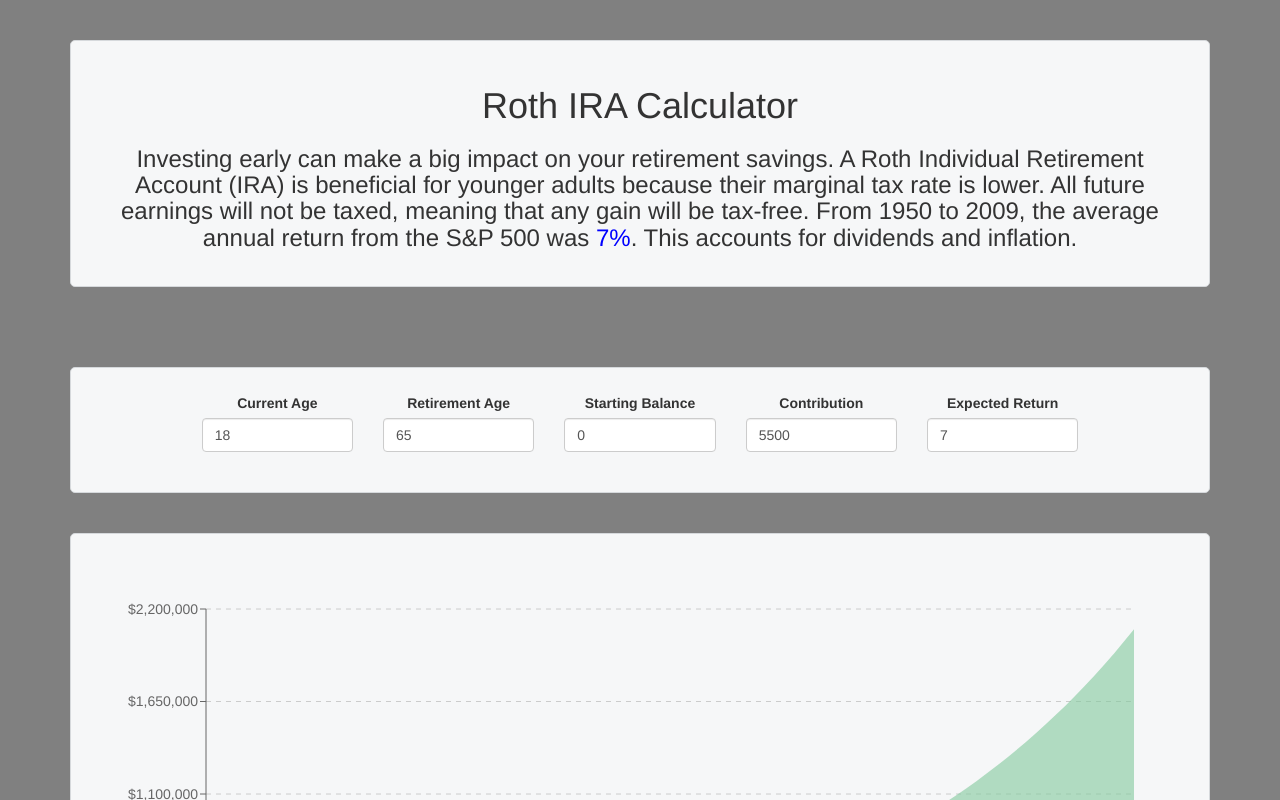
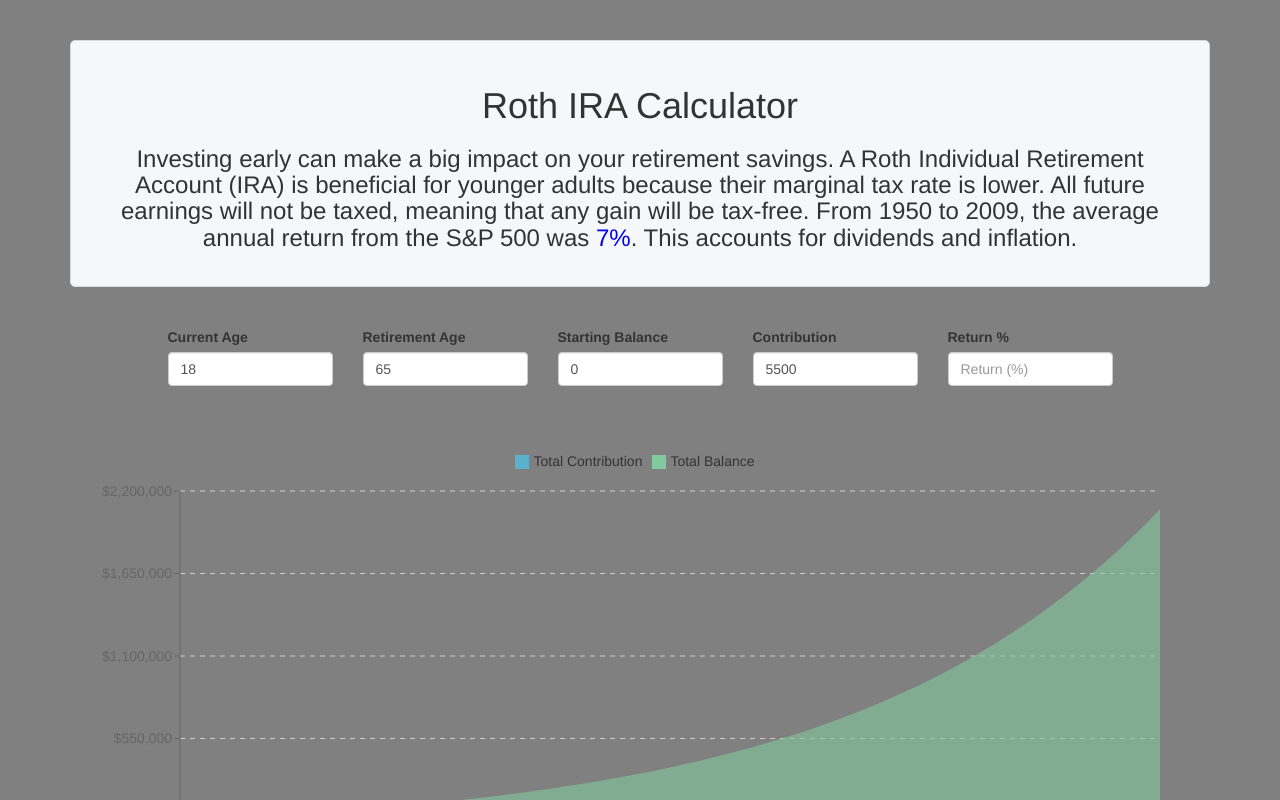
Before and after one commit to Truong-Henry/roth-ira-calculator, a React (Create React App) app: page / in a window 1280 px wide. Shown: the top 800 px of the page. Built offline with nearby package versions, Linux system fonts and the light colour scheme.

Commit message:
Combined graph and form into one part. Added legend to graph and total contribution data.

```diff
--- a/src/RothComponents/RothForm.js
+++ b/src/RothComponents/RothForm.js
@@ -5,7 +5,7 @@ function RothForm() {
   const { form, updateForm } = useContext(RothContext);
   return (
     <>
-      <div className="row justify-content-center align-items-center form-container">
+      <div className="row justify-content-center align-items-center">
         <form>
           <div className="col-md-1"></div>
           <div className="form-group col-xs-12 col-md-2">
@@ -13,13 +13,14 @@ function RothForm() {
               Current Age
             </label>
             <input
-              className="form-control mb-2 mr-sm-2"
+              className="form-control"
               name="currentAge"
               id="currentAge"
               type="number"
               value={form.currentAge}
               onChange={updateForm}
               min={0}
+              required
             />
           </div>
           <div className="form-group col-xs-12 col-md-2">
@@ -27,7 +28,7 @@ function RothForm() {
               Retirement Age
             </label>
             <input
-              className="form-control mb-2 mr-sm-2"
+              className="form-control"
               name="retirementAge"
               id="retirementAge"
               placeholder="Retirement Age"
@@ -43,7 +44,7 @@ function RothForm() {
               Starting Balance
             </label>
             <input
-              className="form-control mb-2 mr-sm-2"
+              className="form-control"
               name="startingBalance"
               id="startingBalance"
               placeholder="Starting Balance"
@@ -58,7 +59,7 @@ function RothForm() {
               Contribution
             </label>
             <input
-              className="form-control mb-2 mr-sm-2"
+              className="form-control"
               name="annualContribution"
               id="annualContribution"
               placeholder="Annual Contribution"
@@ -70,16 +71,16 @@ function RothForm() {
             />
           </div>
           <div className="form-group col-xs-12 col-md-2">
-            <label htmlFor="expectedReturn" className="control-label">
-              Expected Return
+            <label htmlFor="return" className="control-label">
+              Return %
             </label>
             <input
-              className="form-control mb-2 mr-sm-2"
-              name="expectedReturn"
-              id="expectedReturn"
-              placeholder="Expected Return (%)"
+              className="form-control"
+              name="return"
+              id="return"
+              placeholder="Return (%)"
               type="number"
-              value={form.expectedReturn}
+              value={form.return}
               onChange={updateForm}
               min={0}
               max={100}
--- a/src/RothComponents/RothGraph.js
+++ b/src/RothComponents/RothGraph.js
@@ -10,14 +10,17 @@ import {
   YAxis,
   Tooltip,
   Label,
+  Legend,
 } from "recharts";
 
 function RothGraph() {
   const { rothData } = useContext(RothContext);
+  const color = {
+    totalBalance: "#82ca9d",
+    totalContribution: "#5bb1cd",
+  };
 
-  const renderGraph = (
-    <div className="row graph-container">
-      <div className="col-sm">
+  return (
     <div className="roth-graph" width="100%" height="100%">
       <ResponsiveContainer width="100%" height="100%">
         <AreaChart
@@ -28,13 +31,37 @@ function RothGraph() {
           <XAxis dataKey="age" name="age">
             <Label value="Age" offset={-10} position="insideBottom" />
           </XAxis>
-              <YAxis
-                tickFormatter={(tick) => "$" + tick.toLocaleString()}
-              ></YAxis>
+          <YAxis tickFormatter={(tick) => "$" + tick.toLocaleString()}></YAxis>
           <Tooltip
             formatter={(value) =>
               "$" + new Intl.NumberFormat("en").format(value)
             }
+          />
+          <Legend
+            verticalAlign="top"
+            height={40}
+            payload={[
+              {
+                id: "totalContribution",
+                value: "Total Contribution",
+                type: "square",
+                color: color.totalContribution,
+              },
+              {
+                id: "total",
+                value: "Total Balance",
+                type: "square",
+                color: color.totalBalance,
+              },
+            ]}
+          />
+          <Area
+            type="monotone"
+            dataKey="totalContribution"
+            name="Total Contribution"
+            stackId="1"
+            stroke="#0"
+            fill={color.totalContribution}
           />
           <Area
             type="monotone"
@@ -42,16 +69,12 @@ function RothGraph() {
             name="Total"
             stackId="1"
             stroke="#0"
-                fill="#82ca9d"
+            fill={color.totalBalance}
           />
         </AreaChart>
       </ResponsiveContainer>
     </div>
-      </div>
-    </div>
   );
-
-  return renderGraph;
 }
 
 export default RothGraph;
```
Lines whose indentation alone changed are shown as unchanged.
